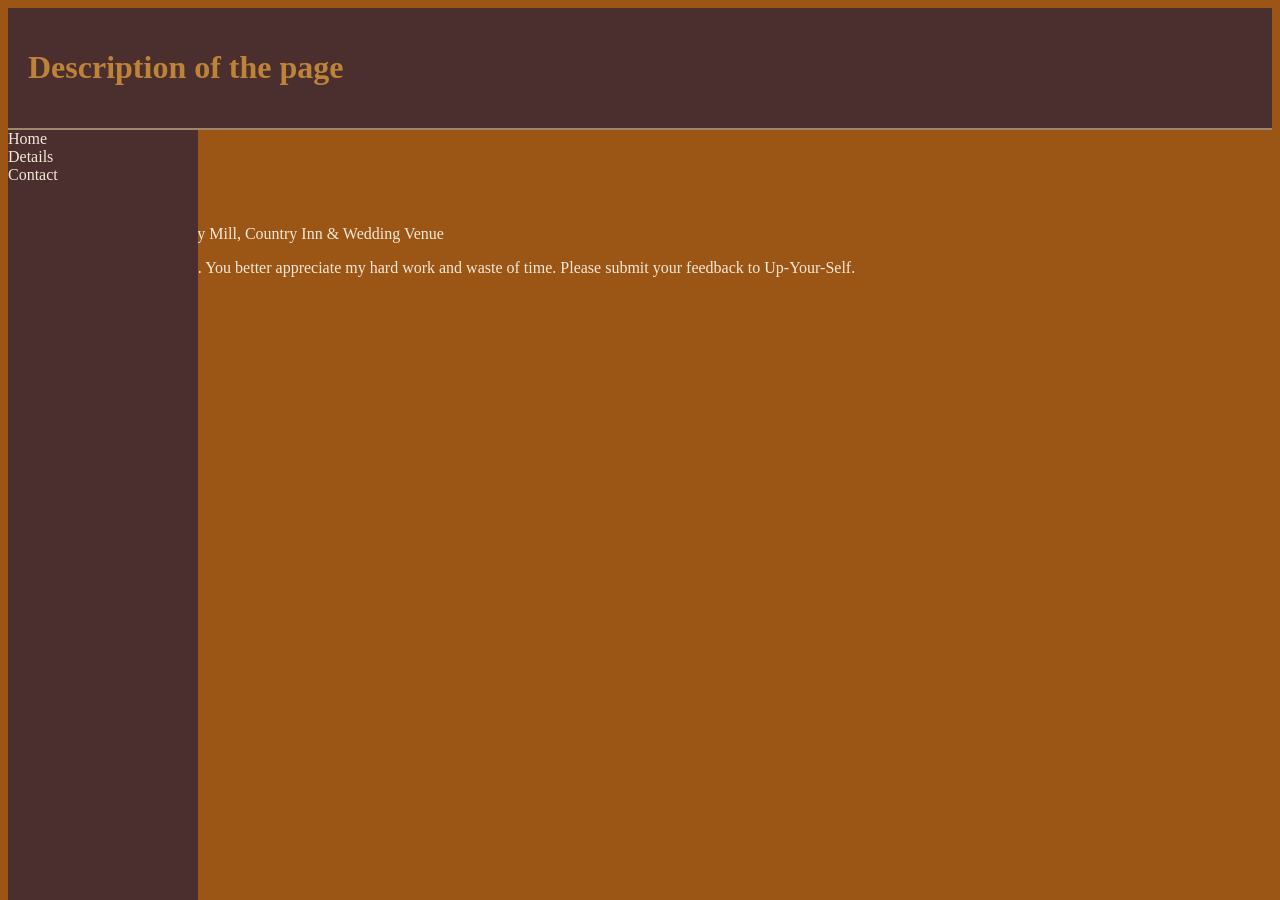
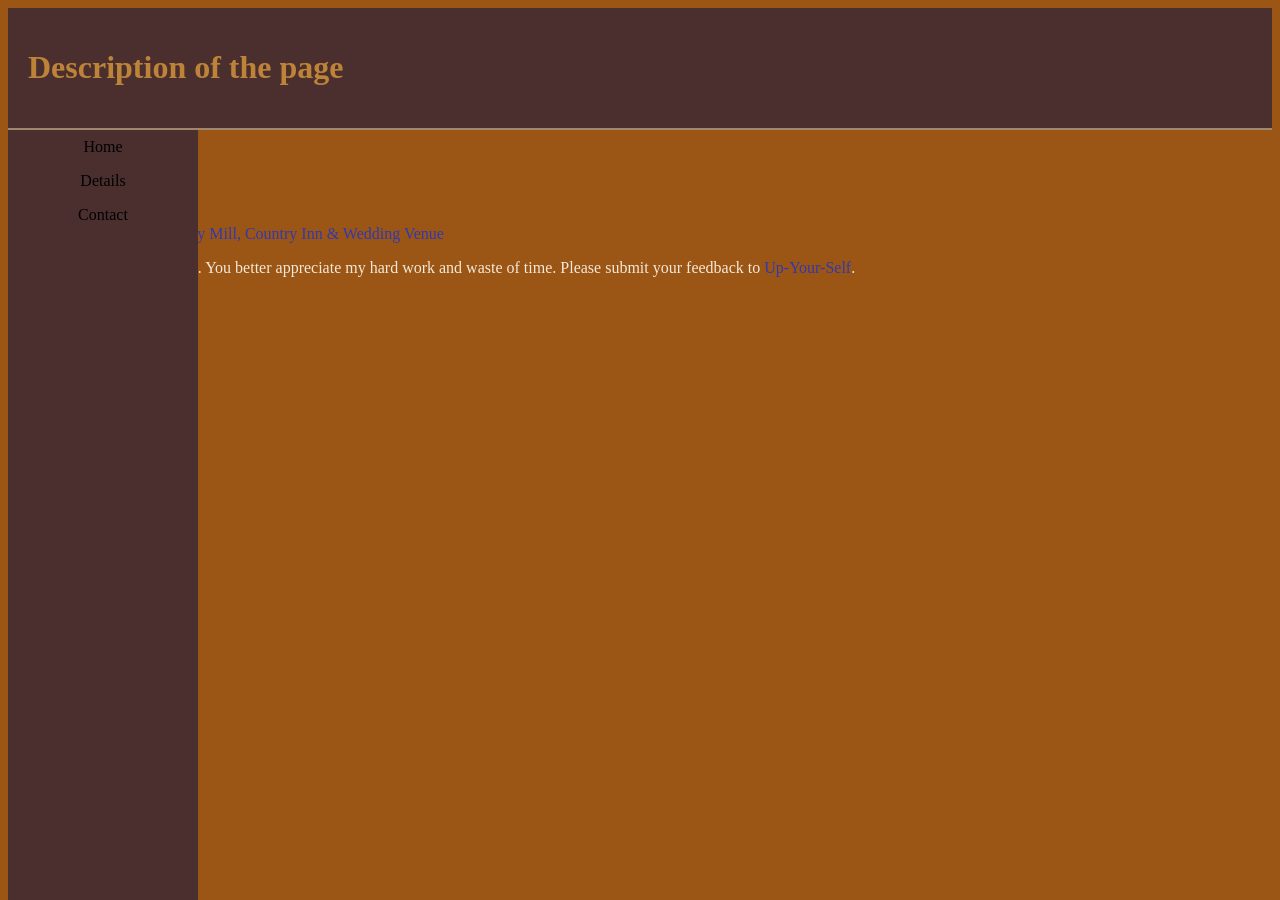
Before and after one commit to LewisSDAFNI/ALWedding2026, a Jekyll site: the page built from docs/pages/contact.md, in a window 1280 px wide. Built offline with Jekyll 4.4.1, drawn with Linux system fonts in a browser that asks for light colours.

Commit message:
class="ex1"

```diff
--- a/docs/_includes/navigation.html
+++ b/docs/_includes/navigation.html
@@ -1,7 +1,7 @@
 <ul>
   {% for item in site.data.navigation %}
   <li>
-    <a.ex2 href="https://lewissdafni.github.io/ALWedding2026/{{ item.link }}">{{ item.name }} </a.ex2>
+    <a class="ex2" href="https://lewissdafni.github.io/ALWedding2026/{{ item.link }}">{{ item.name }} </a>
   </li>
   {% endfor %}
 </ul>
--- a/docs/_layouts/wedding.html
+++ b/docs/_layouts/wedding.html
@@ -21,7 +21,7 @@
   </main>
   <footer>
     <p>This site was a pain in the ass. You better appreciate my hard work and waste of time. Please submit your
-      feedback to <a.ex1 href="https://thatsthefinger.com/">Up-Your-Self</a.ex1>.</p>
+      feedback to <a class="ex1" href="https://thatsthefinger.com/">Up-Your-Self</a>.</p>
   </footer>
 </body>
 
--- a/docs/pages/contact.md
+++ b/docs/pages/contact.md
@@ -9,4 +9,4 @@ header: Description of the page
 ### Contact details
 1. Annette Goddard,
 2. Lewis Sampson,
-3. Wedding venue, <a.ex1 href="https://www.bickleymill.co.uk/"> Bickley Mill, Country Inn & Wedding Venue</a.ex1>
+3. Wedding venue, <a class="ex1" href="https://www.bickleymill.co.uk/"> Bickley Mill, Country Inn & Wedding Venue</a>
```
